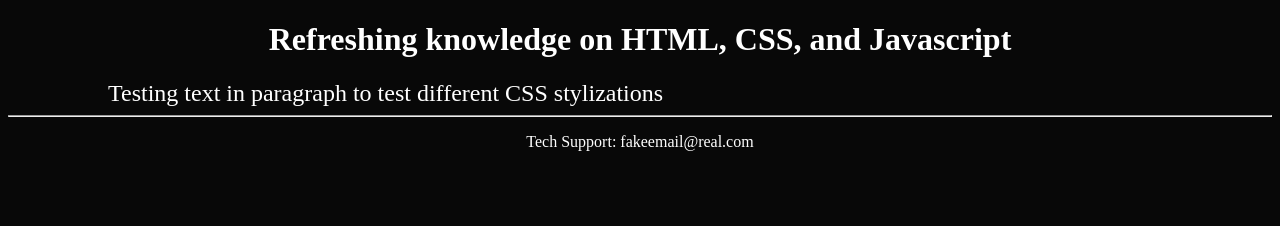
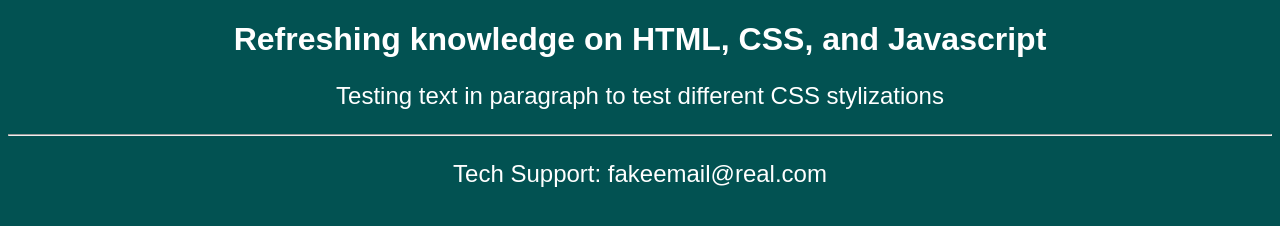
Before and after one commit to majohn17/HCJ, a plain HTML site: page site/index.html in a window 1280 px wide. Drawn offline with Linux system fonts and the light colour scheme.

Commit message:
Added a stylesheet and better font

```diff
--- a/site/index.html
+++ b/site/index.html
@@ -4,14 +4,15 @@
         <meta charset="UTF-8">
         <meta http-equiv="X-UA-Compatible" content="IE=edge">
         <meta name="viewport" content="width=device-width, initial-scale=1.0">
+        <link rel="stylesheet" href="style.css">
         <title>Testing Site</title>
     </head>
-    <body style="background-color: #080808">
-        <h1 style="color: #fff; font-size: 60px,; text-align: center;"> Refreshing knowledge on HTML, CSS, and Javascript </h1>
-        <p style="color: #fff; margin: 0 100px 0 100px; font-size:1.5em"> Testing text in paragraph to test different CSS stylizations</p>
+    <body>
+        <h1>Refreshing knowledge on HTML, CSS, and Javascript</h1>
+        <p>Testing text in paragraph to test different CSS stylizations</p>
         <footer>
-            <hr style="color: #fff">
-            <p style="color: #fff; text-align: center;" onclick="alert('Please don\'t email us : \)')"> Tech Support: fakeemail@real.com </p>
+            <hr>
+            <p onclick="alert('Please don\'t email us : \)')"> Tech Support: fakeemail@real.com </p>
         </footer>
     </body>
 </html>
--- /dev/null
+++ b/site/style.css
@@ -0,0 +1,17 @@
+* {
+    background: #025252;
+    font-family: "Rubik", sans-serif;
+}
+h1 {
+    color: #fff;
+    font-size: 60px,;
+    text-align: center;
+}
+p {
+    color: #fff;
+    font-size: 1.5em;
+    text-align: center;
+}
+hr {
+    color: #fff
+}
```
